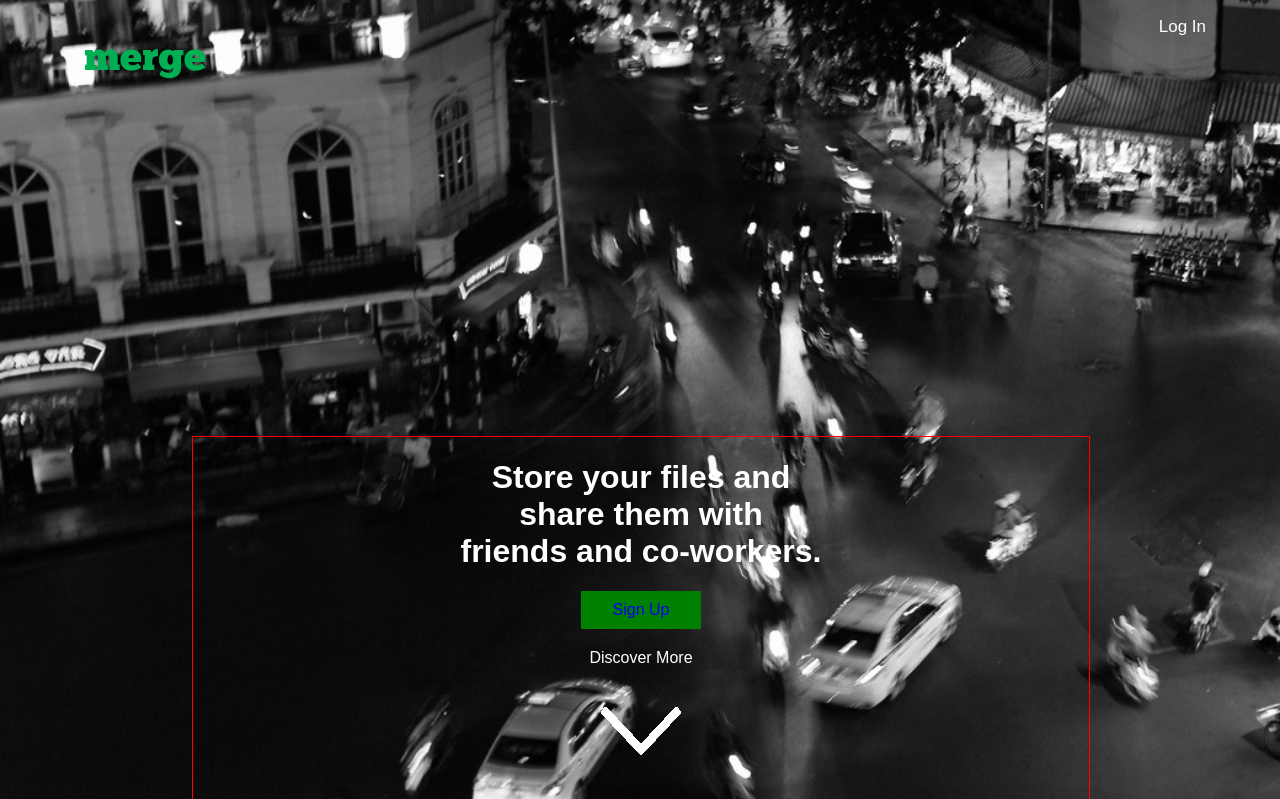
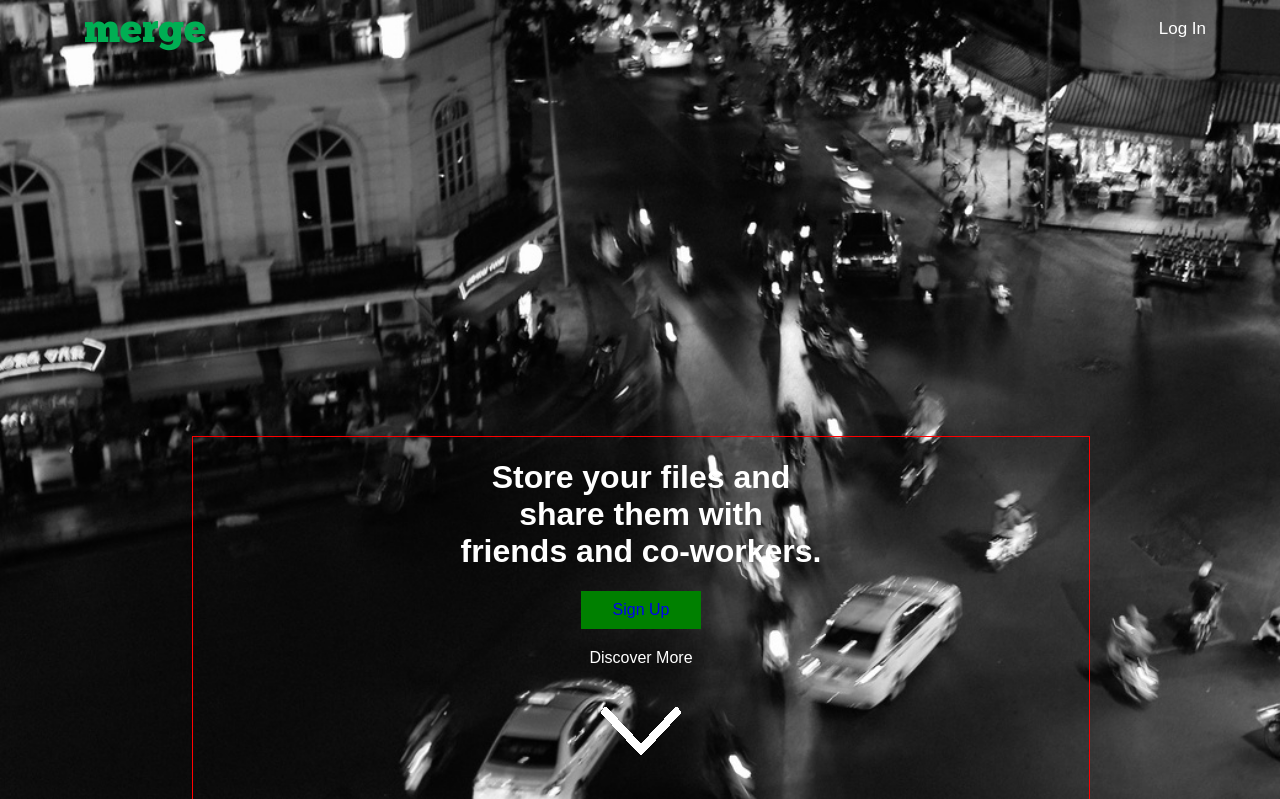
Before and after one commit to Davideb94/Merge, a PHP site: page / in a window 1280 px wide. Shown: the top 799 px of the page. Run offline with PHP 8.4, Linux system fonts and the light colour scheme.

Commit message:
Fixed logo and login margins.

```diff
--- a/css/style.css
+++ b/css/style.css
@@ -58,6 +58,9 @@ header{
 	background-color: transparent;
 	color: #00AE53;
 }
+#logo_container > p{
+	margin-top: 10%;
+}
 
 #login_container{
 	height: inherit;
@@ -69,6 +72,9 @@ header{
 	padding-right: 10px;
 	float: right;
 	background-color: transparent;
+}
+#login_container > p{
+	margin-top: 40%;
 }
 #login_container:hover{
 	cursor: pointer;
```
